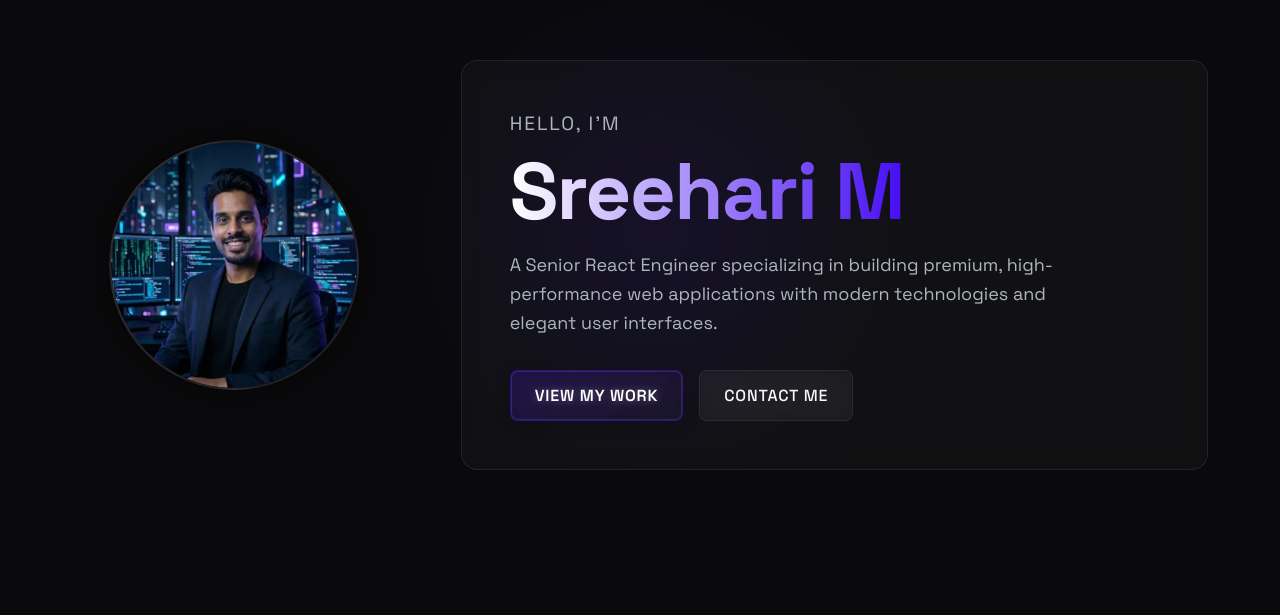
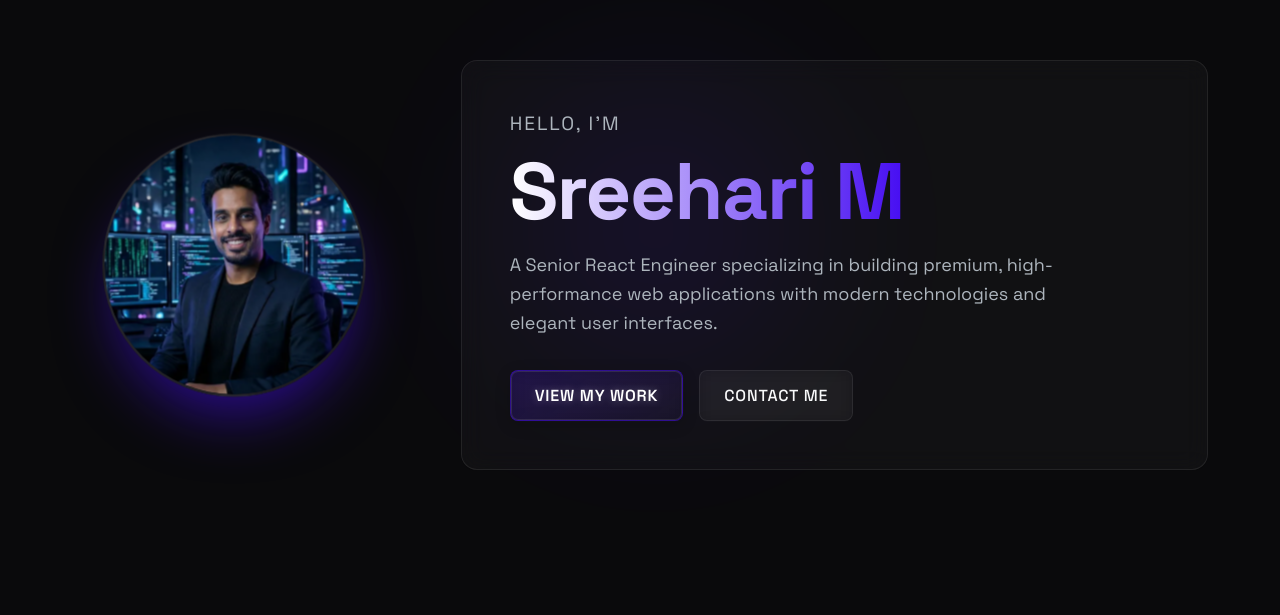
Before and after one commit to sreeharim/sreehari, a React (Vite) app: page / in a window 1280 px wide. Shown: the part 185-800 px from the top of the page. Built offline with nearby package versions, Linux system fonts and the light colour scheme.

Commit message:
style: amplify 3D tilt angles and neon depth shadow on avatar

```diff
--- a/src/components/Hero.css
+++ b/src/components/Hero.css
@@ -43,15 +43,20 @@
     justify-content: center;
 }
 
+.avatar-tilt-wrapper {
+    transform-style: preserve-3d;
+}
+
 .avatar-placeholder {
     width: 250px;
     height: 250px;
     border-radius: 50%;
     background: linear-gradient(135deg, #1e1e24 0%, #0a0a0c 100%);
     border: 2px solid var(--border-glass);
-    box-shadow: 0 0 40px rgba(0, 0, 0, 0.5), inset 0 0 20px var(--border-glass);
+    box-shadow: 0 30px 60px -15px rgba(70, 13, 242, 0.6), inset 0 0 20px var(--border-glass);
     position: relative;
     overflow: hidden;
+    transform: translateZ(40px);
 }
 
 .avatar-placeholder::after {
--- a/src/components/Hero.jsx
+++ b/src/components/Hero.jsx
@@ -9,16 +9,17 @@ const Hero = () => {
                 <div className="hero-avatar">
                     <Tilt
                         className="avatar-tilt-wrapper"
-                        tiltMaxAngleX={10}
-                        tiltMaxAngleY={10}
-                        perspective={1000}
-                        transitionSpeed={1000}
-                        scale={1.05}
+                        tiltMaxAngleX={25}
+                        tiltMaxAngleY={25}
+                        perspective={800}
+                        transitionSpeed={1500}
+                        scale={1.15}
                         glareEnable={true}
-                        glareMaxOpacity={0.2}
+                        glareMaxOpacity={0.4}
                         glareColor="#ffffff"
                         glarePosition="all"
                         glareBorderRadius="50%"
+                        trackOnWindow={true}
                     >
                         <div className="avatar-placeholder">
                             <img src="/avatar.webp" alt="Developer Avatar" className="avatar-img" />
```
